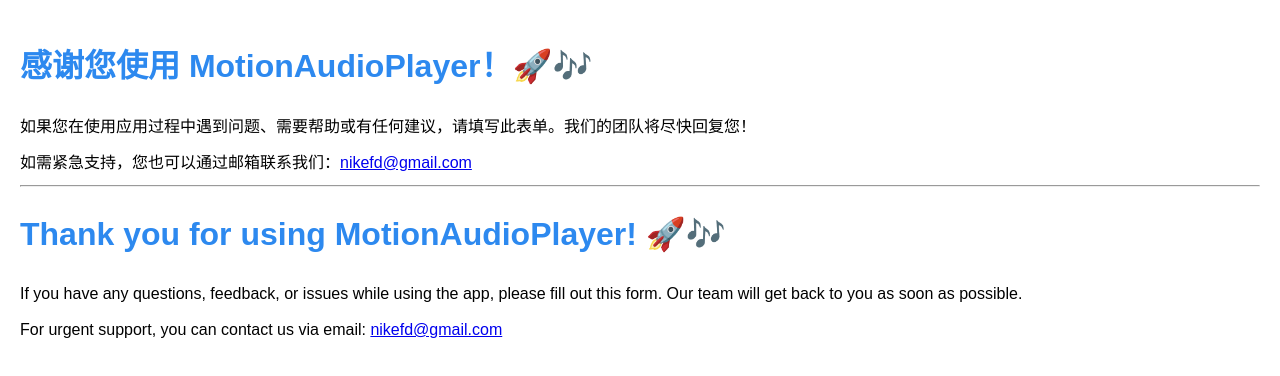
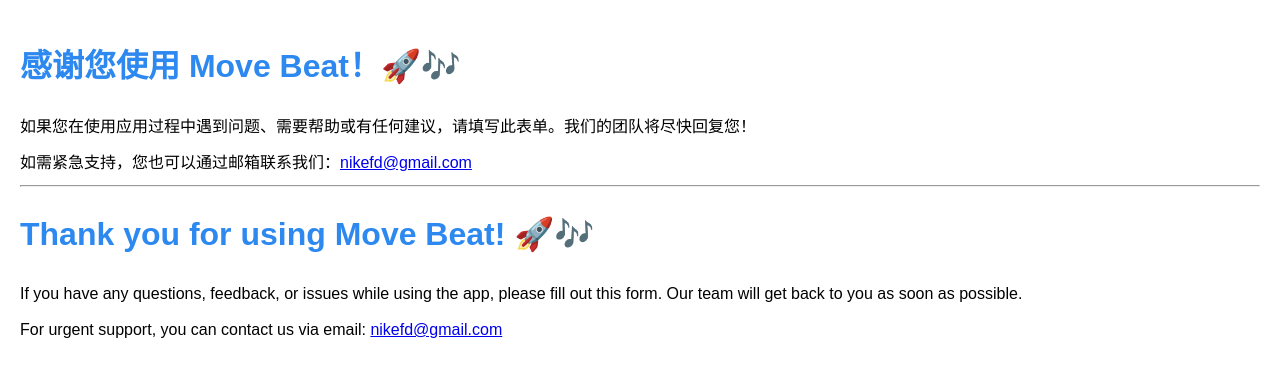
Before and after one commit to nikefd/MoveBeatSite, a plain HTML site: page index.html in a window 1280 px wide. Drawn offline with Linux system fonts and the light colour scheme.

Commit message:
Update index.html

```diff
--- a/index.html
+++ b/index.html
@@ -3,7 +3,7 @@
 <head>
     <meta charset="UTF-8">
     <meta name="viewport" content="width=device-width, initial-scale=1.0">
-    <title>MotionAudioPlayer Support</title>
+    <title>Move Beat Support</title>
     <style>
         body {
             font-family: Arial, sans-serif;
@@ -24,11 +24,11 @@
     </style>
 </head>
 <body>
-    <h1>感谢您使用 MotionAudioPlayer！🚀🎶</h1>
+    <h1>感谢您使用 Move Beat！🚀🎶</h1>
     <p>如果您在使用应用过程中遇到问题、需要帮助或有任何建议，请填写此表单。我们的团队将尽快回复您！</p>
     <p>如需紧急支持，您也可以通过邮箱联系我们：<a href="mailto:nikefd@gmail.com">nikefd@gmail.com</a></p>
     <hr>
-    <h1>Thank you for using MotionAudioPlayer! 🚀🎶</h1>
+    <h1>Thank you for using Move Beat! 🚀🎶</h1>
     <p>If you have any questions, feedback, or issues while using the app, please fill out this form. Our team will get back to you as soon as possible.</p>
     <p>For urgent support, you can contact us via email: <a href="mailto:nikefd@gmail.com">nikefd@gmail.com</a></p>
 </body>
```
